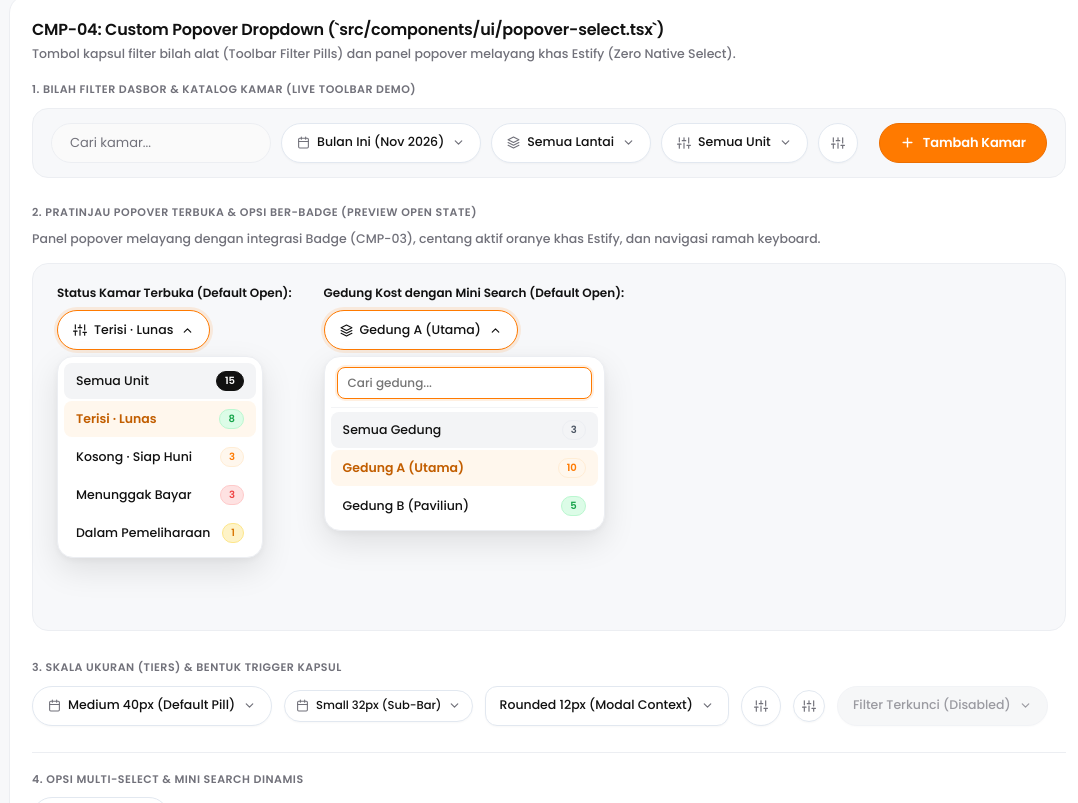
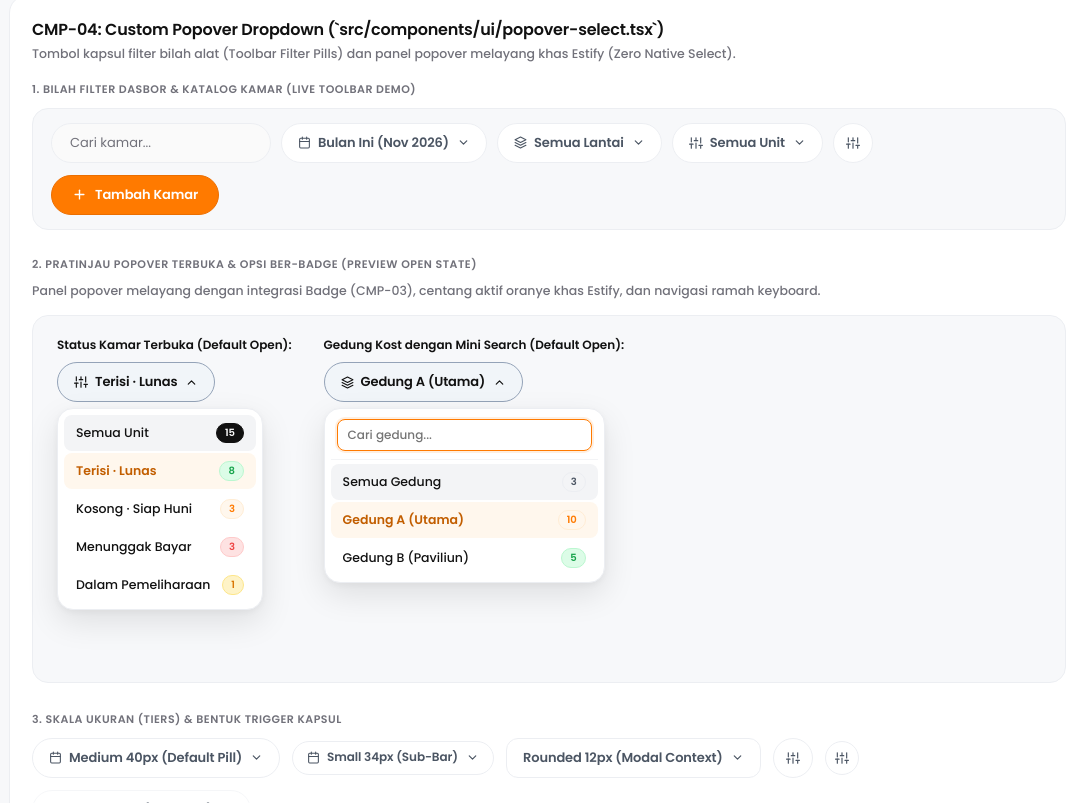
Before and after one commit to nothingser0/rumakost, a Next.js app: page /components in a window 1280 px wide. Shown: the part 1997-2800 px from the top of the page, without its empty margins (91-1169 px from the left). Built offline with nearby package versions, Linux system fonts and the light colour scheme.

Commit message:
refactor(ui): align PopoverSelect trigger 100% with CMP-01 Button Primitive styling

```diff
--- a/src/app/components/page.tsx
+++ b/src/app/components/page.tsx
@@ -1102,7 +1102,7 @@ export default function ComponentsShowcasePage() {
                 value="current"
               />
               <PopoverSelect
-                options={[{ value: "current", label: "Small 32px (Sub-Bar)" }]}
+                options={[{ value: "current", label: "Small 34px (Sub-Bar)" }]}
                 shape="pill"
                 size="sm"
                 triggerIcon={<CalendarIcon />}
@@ -1125,7 +1125,7 @@ export default function ComponentsShowcasePage() {
                 options={[{ value: "1", label: "Filter Opsi" }]}
                 shape="circle"
                 size="sm"
-                title="Circle Filter 32px"
+                title="Circle Filter 34px"
                 triggerIcon={<SlidersIcon />}
               />
               <PopoverSelect
--- a/src/components/ui/popover-select.module.css
+++ b/src/components/ui/popover-select.module.css
@@ -34,35 +34,38 @@
 }
 
 /* ==========================================================================
-   Trigger Button (.pill-dropdown-trigger & .btn-popover-trigger)
+   Trigger Button (.trigger) - Konsisten 100% dengan CMP-01 Button Primitive (Secondary Ghost Pill)
    ========================================================================== */
 
 .trigger {
-  width: auto;
-  height: 40px;
-  padding: 0 14px;
-  font-family: var(--font-sans);
-  font-size: 12.5px;
-  font-weight: 500;
-  color: var(--foreground, #111111);
-  background-color: var(--surface, #ffffff);
-  border: 1.5px solid var(--border-control, #e2e8f0);
-  border-radius: var(--radius-full, 9999px);
-  cursor: pointer;
   display: inline-flex;
   align-items: center;
   justify-content: space-between;
-  gap: 8px;
-  text-align: left;
+  gap: var(--space-2, 8px);
+  position: relative;
+  width: auto;
+  height: 40px;
+  padding: 0 16px;
+  font-family: var(--font-sans);
+  font-size: 13px;
+  font-weight: 600;
+  line-height: 1.2;
+  letter-spacing: -0.1px;
+  color: var(--text-body, #4b5563);
+  background-color: var(--surface, #ffffff);
+  border: 1.5px solid var(--border, #eceef2);
+  border-radius: var(--radius-full, 9999px);
+  box-shadow: none !important;
+  cursor: pointer;
   user-select: none;
   box-sizing: border-box;
   outline: none;
   white-space: nowrap;
-  box-shadow: 0 1px 2px rgba(0, 0, 0, 0.03);
+  vertical-align: middle;
   transition:
+    background-color var(--transition-fast, 150ms cubic-bezier(0.4, 0, 0.2, 1)),
     border-color var(--transition-fast, 150ms cubic-bezier(0.4, 0, 0.2, 1)),
-    background-color var(--transition-fast, 150ms cubic-bezier(0.4, 0, 0.2, 1)),
-    box-shadow var(--transition-fast, 150ms cubic-bezier(0.4, 0, 0.2, 1)),
+    color var(--transition-fast, 150ms cubic-bezier(0.4, 0, 0.2, 1)),
     transform var(--transition-fast, 150ms cubic-bezier(0.4, 0, 0.2, 1));
 }
 
@@ -70,15 +73,13 @@
   width: 100%;
 }
 
-/* Shapes */
+/* Shapes (Konsisten dengan CMP-01 Button Shapes) */
 .shape-pill {
   border-radius: var(--radius-full, 9999px);
-  padding: 0 15px;
 }
 
 .shape-rounded {
   border-radius: var(--radius-md, 12px);
-  padding: 0 14px;
 }
 
 .shape-circle {
@@ -90,29 +91,33 @@
   flex-shrink: 0;
 }
 
-/* Sizing Tiers */
+/* Sizing Tiers (Konsisten dengan CMP-01 Button Tiers: sm 34px, md 40px, lg 44px) */
 .size-sm {
-  height: 32px;
-  padding: 0 11px;
-  font-size: 11.5px;
-  gap: 6px;
+  height: 34px;
+  padding: 0 14px;
+  font-size: 12px;
+  font-weight: 600;
 }
 
 .size-sm.shape-circle {
-  width: 32px;
-  height: 32px;
+  width: 34px;
+  height: 34px;
   padding: 0;
 }
 
 .size-md {
   height: 40px;
-  font-size: 12.5px;
+  padding: 0 16px;
+  font-size: 13px;
+  font-weight: 600;
+  letter-spacing: -0.1px;
 }
 
 .size-lg {
   height: 44px;
-  padding: 0 16px;
-  font-size: 13px;
+  padding: 0 20px;
+  font-size: 14px;
+  font-weight: 600;
 }
 
 .size-lg.shape-circle {
@@ -121,34 +126,42 @@
   padding: 0;
 }
 
-/* Hover & Focus */
+/* Hover, Active, Open & Focus-visible (Konsisten dengan CMP-01 variant-secondary-ghost) */
 .trigger:hover:not(:disabled):not(.triggerInvalid) {
-  background-color: var(--input-bg-focus, #ffffff);
-  border-color: var(--border-strong, #cbd5e1);
+  background-color: #f1f5f9;
+  color: var(--foreground, #111111);
+  border-color: #cbd5e1;
   transform: translateY(-1px);
 }
 
-.trigger:focus-visible,
+.trigger:active:not(:disabled):not(.triggerInvalid) {
+  background-color: #e2e8f0;
+  border-color: #94a3b8;
+  transform: scale(0.97);
+}
+
 .triggerOpen {
-  background-color: var(--input-bg-focus, #ffffff) !important;
-  border-color: var(--color-primary, #ff7a00) !important;
-  box-shadow: 0 0 0 3px rgb(255 122 0 / 12%) !important;
-  outline: none;
+  background-color: #f1f5f9 !important;
+  color: var(--foreground, #111111) !important;
+  border-color: #94a3b8 !important;
+}
+
+.trigger:focus-visible {
+  outline: 3px solid var(--ring, #ff7a00);
+  outline-offset: 2px;
 }
 
 .trigger:disabled {
-  background-color: var(--input-disabled-bg, #f3f4f6);
-  border-color: var(--border, #eceef2);
-  color: var(--muted-foreground, #9ca3af);
+  opacity: 0.5;
   cursor: not-allowed;
-  transform: none;
-  opacity: 0.7;
+  pointer-events: none;
+  transform: none !important;
 }
 
 .triggerInvalid {
   border-color: var(--destructive, #ef4444) !important;
-  background-color: var(--input-invalid-bg, #fff8f8) !important;
-  box-shadow: 0 0 0 3px rgb(239 68 68 / 12%) !important;
+  background-color: var(--destructive-bg, #fee2e2) !important;
+  color: var(--destructive, #ef4444) !important;
 }
 
 .triggerContent {
@@ -164,15 +177,12 @@
   display: inline-flex;
   align-items: center;
   justify-content: center;
-  color: var(--muted-foreground, #71717a);
+  color: var(--text-body, #4b5563);
   flex-shrink: 0;
   transition: color var(--transition-fast, 150ms ease);
 }
 
-.trigger:hover:not(:disabled) .triggerIcon {
-  color: var(--foreground, #111111);
-}
-
+.trigger:hover:not(:disabled) .triggerIcon,
 .triggerOpen .triggerIcon {
   color: var(--foreground, #111111);
 }
@@ -186,18 +196,18 @@
   display: inline-flex;
   align-items: center;
   justify-content: center;
-  color: var(--muted-foreground, #9ca3af);
+  color: var(--text-body, #4b5563);
   flex-shrink: 0;
   transition: transform var(--transition-fast, 150ms ease), color var(--transition-fast, 150ms ease);
 }
 
-.trigger:hover:not(:disabled) .chevronIcon {
+.trigger:hover:not(:disabled) .chevronIcon,
+.triggerOpen .chevronIcon {
   color: var(--foreground, #111111);
 }
 
 .chevronOpen {
   transform: rotate(180deg);
-  color: var(--foreground, #111111) !important;
 }
 
 /* ==========================================================================
@@ -425,15 +435,29 @@
    ========================================================================== */
 :global(.dark) .trigger,
 :global([data-theme="dark"]) .trigger {
-  background-color: #18181b;
-  border-color: #27272a;
-  color: #f4f4f5;
+  background-color: var(--surface, #18181b);
+  border-color: var(--border, #27272a);
+  color: var(--text-body, #d1d5db);
 }
 
 :global(.dark) .trigger:hover:not(:disabled):not(.triggerInvalid),
 :global([data-theme="dark"]) .trigger:hover:not(:disabled):not(.triggerInvalid) {
   background-color: #27272a;
   border-color: #3f3f46;
+  color: #f4f4f5;
+}
+
+:global(.dark) .trigger:active:not(:disabled):not(.triggerInvalid),
+:global([data-theme="dark"]) .trigger:active:not(:disabled):not(.triggerInvalid) {
+  background-color: #3f3f46;
+  border-color: #52525b;
+}
+
+:global(.dark) .triggerOpen,
+:global([data-theme="dark"]) .triggerOpen {
+  background-color: #27272a !important;
+  border-color: #52525b !important;
+  color: #f4f4f5 !important;
 }
 
 :global(.dark) .trigger:hover:not(:disabled) .triggerIcon,
@@ -447,20 +471,9 @@
   color: #f4f4f5 !important;
 }
 
-:global(.dark) .trigger:focus-visible,
-:global(.dark) .triggerOpen,
-:global([data-theme="dark"]) .trigger:focus-visible,
-:global([data-theme="dark"]) .triggerOpen {
-  background-color: #27272a !important;
-  border-color: var(--color-primary, #ff8a1e) !important;
-  box-shadow: 0 0 0 3px rgb(255 138 30 / 15%) !important;
-}
-
 :global(.dark) .trigger:disabled,
 :global([data-theme="dark"]) .trigger:disabled {
-  background-color: #121214 !important;
-  border-color: #1f1f23 !important;
-  color: #71717a !important;
+  opacity: 0.5 !important;
 }
 
 :global(.dark) .triggerInvalid,
```
Also changed, not shown: 1 other file (tests, documents, lock files or other folders).
